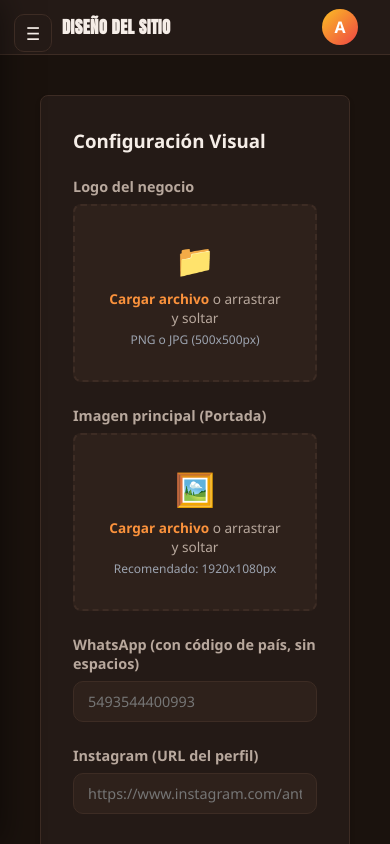
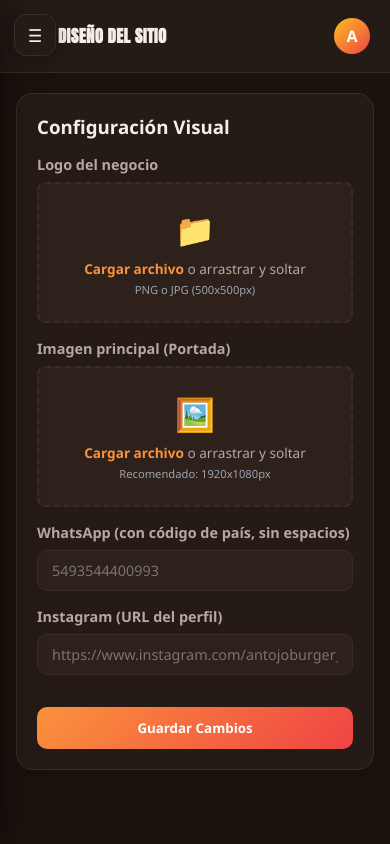
Before and after one commit to zurbriggen66/TiendaIA-hamburguesa, a React app in the folder frontend/: page /admin in a window 390 px wide. Built offline with nearby package versions, Linux system fonts and the light colour scheme; no server answers; the HTML template or start-up script is replaced by a standard one.

Commit message:
nacho sube

```diff
--- a/frontend/src/VistaNegocio/Dashboard/Dashboard.jsx
+++ b/frontend/src/VistaNegocio/Dashboard/Dashboard.jsx
@@ -93,7 +93,7 @@ export default function Dashboard() {
 
       <div className="scroll-area">
         <div className="form-card">
-          <h3 style={{marginBottom: '24px', color: 'var(--text)'}}>Configuración Visual</h3>
+          <h3 className="form-card-title">Configuración Visual</h3>
 
           <form onSubmit={guardarCambios}>
 
@@ -102,30 +102,29 @@ export default function Dashboard() {
                 <label className="form-label">Logo del negocio</label>
                 <label
                   className="upload-box upload-box-vibrante"
-                  style={{display: 'block'}}
                   onDragOver={prevenirNavegador}
                   onDrop={handleDropLogo}
                 >
                   {/* AQUÍ MOSTRAMOS LA IMAGEN EN VEZ DEL ÍCONO */}
                   {previewLogo ? (
-                    <img src={previewLogo} alt="Preview Logo" style={{ maxHeight: '100px', objectFit: 'contain', marginBottom: '12px' }} />
+                    <img src={previewLogo} alt="Preview Logo" className="upload-preview" />
                   ) : (
                     <div className="upload-icon">📁</div>
                   )}
 
                   <p className="upload-text">
                     {logo ? (
-                      <span style={{color: '#10b981', fontWeight: 'bold'}}>{logo.name}</span>
+                      <span className="upload-file-name">{logo.name}</span>
                     ) : (
                       <><span className="upload-link">Cargar archivo</span> o arrastrar y soltar</>
                     )}
                   </p>
-                  <p style={{fontSize: '0.75rem', color: '#9ca3af', marginTop: '4px'}}>PNG o JPG (500x500px)</p>
+                  <p className="upload-hint">PNG o JPG (500x500px)</p>
 
                   <input
                     type="file"
                     accept="image/png, image/jpeg"
-                    style={{display: 'none'}}
+                    className="input-file-hidden"
                     onChange={(e) => {
                       if(e.target.files && e.target.files[0]) setLogo(e.target.files[0]);
                     }}
@@ -138,30 +137,29 @@ export default function Dashboard() {
                 <label className="form-label">Imagen principal (Portada)</label>
                 <label
                   className="upload-box upload-box-vibrante"
-                  style={{display: 'block'}}
                   onDragOver={prevenirNavegador}
                   onDrop={handleDropPortada}
                 >
                   {/* AQUÍ MOSTRAMOS LA IMAGEN DE PORTADA */}
                   {previewPortada ? (
-                    <img src={previewPortada} alt="Preview Portada" style={{ maxHeight: '120px', width: '100%', objectFit: 'cover', borderRadius: '4px', marginBottom: '12px' }} />
+                    <img src={previewPortada} alt="Preview Portada" className="upload-preview upload-preview-portada" />
                   ) : (
                     <div className="upload-icon">🖼️</div>
                   )}
 
                   <p className="upload-text">
                     {portada ? (
-                      <span style={{color: '#10b981', fontWeight: 'bold'}}>{portada.name}</span>
+                      <span className="upload-file-name">{portada.name}</span>
                     ) : (
                       <><span className="upload-link">Cargar archivo</span> o arrastrar y soltar</>
                     )}
                   </p>
-                  <p style={{fontSize: '0.75rem', color: '#9ca3af', marginTop: '4px'}}>Recomendado: 1920x1080px</p>
+                  <p className="upload-hint">Recomendado: 1920x1080px</p>
 
                   <input
                     type="file"
                     accept="image/*"
-                    style={{display: 'none'}}
+                    className="input-file-hidden"
                     onChange={(e) => {
                       if(e.target.files && e.target.files[0]) setPortada(e.target.files[0]);
                     }}
@@ -192,7 +190,7 @@ export default function Dashboard() {
                 />
               </div>
 
-              <div style={{display: 'flex', justifyContent: 'flex-end', marginTop: '32px'}}>
+              <div className="form-actions-right">
                 <button type="submit" className="btn-vibrante">
                   Guardar Cambios
                 </button>
--- a/frontend/src/VistaNegocio/DashboardLayout.jsx
+++ b/frontend/src/VistaNegocio/DashboardLayout.jsx
@@ -135,7 +135,7 @@ export default function DashboardLayout() {
         </div>
 
         <div className="sidebar-footer">
-          <a href="/" className="menu-item" style={{border: '1px solid var(--border)', textAlign: 'center'}}>
+          <a href="/" className="menu-item menu-item-externa">
             👁️ Ver tienda online
           </a>
         </div>
--- a/frontend/src/VistaNegocio/Estadisticas/EstadisticasPage.jsx
+++ b/frontend/src/VistaNegocio/Estadisticas/EstadisticasPage.jsx
@@ -39,7 +39,7 @@ function GraficoVentas({ datos }) {
 
         <div className="grafico-ventas-barras">
           {marcasEje.map((m) => (
-            <div key={m} className="grafico-ventas-gridline" style={{ bottom: `${(m / maximo) * 100}%` }} />
+            <div key={m} className="grafico-ventas-gridline" style={{ '--line-offset': `${(m / maximo) * 100}%` }} />
           ))}
 
           {datos.map((d) => (
@@ -60,7 +60,7 @@ function GraficoVentas({ datos }) {
               )}
               <div
                 className={`grafico-ventas-barra ${foco === d.dia ? 'grafico-ventas-barra-activa' : ''}`}
-                style={{ height: `${Math.max((d.total / maximo) * 100, 2)}%` }}
+                style={{ '--bar-height': `${Math.max((d.total / maximo) * 100, 2)}%` }}
               />
             </button>
           ))}
@@ -154,7 +154,7 @@ export default function EstadisticasPage() {
                           <span>{p.cantidad_total} vendidos · {formatearPrecio(p.total)}</span>
                         </div>
                         <div className="ranking-barra-fondo">
-                          <div className="ranking-barra" style={{ width: `${porcentaje}%` }} />
+                          <div className="ranking-barra" style={{ '--bar-width': `${porcentaje}%` }} />
                         </div>
                       </div>
                     </div>
--- a/frontend/src/VistaNegocio/Gastos/GastoModal.jsx
+++ b/frontend/src/VistaNegocio/Gastos/GastoModal.jsx
@@ -82,7 +82,7 @@ export default function GastoModal({ insumos, onClose, onSaved }) {
           </div>
 
           <div className="form-row">
-            <div className="form-group" style={{ flex: 1 }}>
+            <div className="form-group">
               <label className="form-label">Monto</label>
               <input
                 type="number"
@@ -101,7 +101,7 @@ export default function GastoModal({ insumos, onClose, onSaved }) {
               <p className="aviso-sin-insumos">Todavía no cargaste ningún insumo. Creá uno primero para poder sumar stock.</p>
             ) : (
               <div className="form-row">
-                <div className="form-group" style={{ flex: 1 }}>
+                <div className="form-group">
                   <label className="form-label">Insumo</label>
                   <select className="input-vibrante" value={insumoId} onChange={(e) => setInsumoId(e.target.value)}>
                     {insumos.map((i) => (
@@ -109,7 +109,7 @@ export default function GastoModal({ insumos, onClose, onSaved }) {
                     ))}
                   </select>
                 </div>
-                <div className="form-group" style={{ flex: 1 }}>
+                <div className="form-group">
                   <label className="form-label">Cantidad comprada</label>
                   <input
                     type="number"
--- a/frontend/src/VistaNegocio/Pedidos/PedidoModal.jsx
+++ b/frontend/src/VistaNegocio/Pedidos/PedidoModal.jsx
@@ -83,7 +83,7 @@ export default function PedidoModal({ productos, onClose, onSaved }) {
           </div>
 
           <div className="form-row">
-            <div className="form-group" style={{ flex: 1 }}>
+            <div className="form-group">
               <label className="form-label">Teléfono (opcional)</label>
               <input
                 type="tel"
@@ -93,7 +93,7 @@ export default function PedidoModal({ productos, onClose, onSaved }) {
                 onChange={(e) => setTelefono(e.target.value)}
               />
             </div>
-            <div className="form-group" style={{ flex: 1 }}>
+            <div className="form-group">
               <label className="form-label">Entrega</label>
               <div className="tipo-entrega-selector">
                 <button type="button" className={tipoEntrega === 'retiro' ? 'activo' : ''} onClick={() => setTipoEntrega('retiro')}>
--- a/frontend/src/index.css
+++ b/frontend/src/index.css
@@ -67,19 +67,20 @@ body {
 /* === VISTA NEGOCIO (Dashboard.jsx) === */
 .dashboard-container {
   display: flex;
-  height: 100vh;
+  min-height: 100vh;
   overflow: hidden;
 }
 
 /* Barra Lateral (Sidebar) */
 .sidebar {
   width: 260px;
+  min-width: 260px;
   background-color: var(--surface);
-  border-r: 1px solid var(--border);
+  border-right: 1px solid var(--border);
   display: flex;
   flex-direction: column;
   justify-content: space-between;
-  height: 100%;
+  height: 100vh;
 }
 
 .sidebar-brand {
@@ -95,6 +96,7 @@ body {
 
 .sidebar-menu {
   padding: 24px 16px;
+  overflow-y: auto;
 }
 
 .menu-section-title {
@@ -119,6 +121,12 @@ body {
   font-weight: 500;
   margin-bottom: 4px;
   transition: background 0.2s;
+}
+
+.menu-item-externa {
+  border: 1px solid var(--border);
+  text-align: center;
+  justify-content: center;
 }
 
 .sidebar-badge {
@@ -153,14 +161,16 @@ body {
 
 /* Área de Contenido Principal */
 .main-content {
-  flex-grow: 1;
+  flex: 1 1 auto;
+  min-width: 0;
   display: flex;
   flex-direction: column;
   background-color: var(--bg);
+  overflow: hidden;
 }
 
 .main-header {
-  height: 64px;
+  min-height: 64px;
   background-color: var(--surface);
   border-bottom: 1px solid var(--border);
   display: flex;
@@ -196,7 +206,12 @@ body {
   display: none;
 }
 
-@media (max-width: 700px) {
+@media (max-width: 768px) {
+  .dashboard-container {
+    flex-direction: column;
+    overflow-y: auto;
+  }
+
   .sidebar-toggle-mobil {
     display: flex;
     align-items: center;
@@ -205,14 +220,15 @@ body {
     top: 14px;
     left: 14px;
     z-index: 210;
-    width: 38px;
-    height: 38px;
-    border-radius: 10px;
+    width: 42px;
+    height: 42px;
+    border-radius: 12px;
     border: 1px solid var(--border);
     background: var(--surface);
     color: var(--text);
     font-size: 1.1rem;
     cursor: pointer;
+    box-shadow: 0 6px 18px rgba(0, 0, 0, 0.25);
   }
 
   .sidebar-backdrop {
@@ -227,6 +243,8 @@ body {
     position: fixed;
     top: 0;
     left: 0;
+    width: min(82vw, 280px);
+    min-width: 0;
     height: 100vh;
     z-index: 200;
     transform: translateX(-100%);
@@ -238,8 +256,12 @@ body {
     transform: translateX(0);
   }
 
+  .main-content {
+    overflow: auto;
+  }
+
   .main-header {
-    padding-left: 62px;
+    padding: 18px 20px 18px 58px;
   }
 
   .main-header h2 {
@@ -250,7 +272,7 @@ body {
   }
 
   .scroll-area {
-    padding: 20px 16px;
+    padding: 20px 16px 24px;
   }
 
   .form-card {
@@ -319,11 +341,56 @@ body {
   font-weight: 600;
 }
 
+.upload-file-name {
+  color: #10b981;
+  font-weight: 700;
+  display: inline-block;
+  word-break: break-word;
+}
+
+.upload-hint {
+  font-size: 0.75rem;
+  color: #9ca3af;
+  margin-top: 4px;
+}
+
+.form-card-title {
+  margin-bottom: 24px;
+  color: var(--text);
+}
+
 /* === VISTA NEGOCIO - PRODUCTOS (ProductosPage.jsx) === */
 .productos-page {
   display: flex;
   flex-direction: column;
   height: 100%;
+}
+
+.upload-box {
+  display: block;
+}
+
+.upload-preview {
+  max-height: 100px;
+  width: 100%;
+  object-fit: contain;
+  margin-bottom: 12px;
+  border-radius: 8px;
+}
+
+.upload-preview-portada {
+  max-height: 120px;
+  object-fit: cover;
+}
+
+.input-file-hidden {
+  display: none;
+}
+
+.form-actions-right {
+  display: flex;
+  justify-content: flex-end;
+  margin-top: 32px;
 }
 
 /* Barra de chips de categoría */
@@ -606,8 +673,7 @@ body {
 .modal-card {
   background: var(--surface);
   border-radius: 20px;
-  width: 100%;
-  max-width: 480px;
+  width: min(100%, 480px);
   max-height: 90vh;
   overflow-y: auto;
   padding: 28px;
@@ -647,9 +713,115 @@ body {
   margin-top: 24px;
 }
 
+@media (max-width: 768px) {
+  .scroll-area {
+    padding: 20px 16px 28px;
+  }
+
+  .form-card-title {
+    margin-bottom: 16px;
+  }
+
+  .upload-hint {
+    font-size: 0.7rem;
+  }
+
+  .grafico-ventas {
+    padding: 16px 12px 10px;
+  }
+
+  .grafico-ventas-plot {
+    height: 200px;
+    gap: 8px;
+  }
+
+  .grafico-ventas-ejeY {
+    font-size: 0.64rem;
+  }
+
+  .grafico-ventas-ejeX {
+    margin-left: calc(4ch + 8px);
+    gap: 4px;
+  }
+
+  .grafico-ventas-ejeX span {
+    font-size: 0.62rem;
+  }
+
+  .ranking-nombre-linea {
+    flex-direction: column;
+    align-items: flex-start;
+    gap: 4px;
+  }
+
+  .ranking-nombre-linea span {
+    white-space: normal;
+  }
+
+  .impresion-switch-fila {
+    flex-direction: column;
+    align-items: stretch;
+  }
+
+  .impresion-prueba {
+    display: flex;
+    flex-direction: column;
+    gap: 8px;
+  }
+
+  .form-card {
+    padding: 20px;
+    max-width: none;
+    border-radius: 16px;
+  }
+
+  .form-row {
+    flex-direction: column;
+    gap: 12px;
+  }
+
+  .form-group {
+    margin-bottom: 16px;
+  }
+
+  .upload-box {
+    padding: 24px 16px;
+  }
+
+  .modal-overlay {
+    padding: 12px;
+    align-items: flex-start;
+  }
+
+  .modal-card {
+    padding: 20px;
+    border-radius: 16px;
+  }
+
+  .modal-actions {
+    flex-direction: column-reverse;
+  }
+
+  .modal-actions > * {
+    width: 100%;
+  }
+
+  .form-actions-right {
+    justify-content: stretch;
+  }
+
+  .form-actions-right > * {
+    width: 100%;
+  }
+}
+
 .form-row {
   display: flex;
   gap: 16px;
+}
+
+.form-row .form-group {
+  flex: 1 1 0;
 }
 
 .input-vibrante {
@@ -743,6 +915,106 @@ body {
   display: grid;
   grid-template-columns: repeat(auto-fill, minmax(280px, 1fr));
   gap: 24px;
+}
+
+@media (max-width: 768px) {
+  .productos-grid,
+  .pedidos-grid {
+    grid-template-columns: 1fr;
+    gap: 16px;
+  }
+
+  .categorias-bar {
+    flex-wrap: wrap;
+    gap: 8px;
+    padding-bottom: 10px;
+    margin-bottom: 20px;
+  }
+
+  .chip-categoria {
+    padding: 8px 12px;
+  }
+
+  .producto-footer {
+    flex-direction: column;
+    align-items: flex-start;
+    gap: 10px;
+  }
+
+  .pedido-card-header {
+    flex-direction: column;
+    align-items: flex-start;
+  }
+
+  .pedido-card-header-derecha {
+    width: 100%;
+    justify-content: flex-start;
+  }
+
+  .pedido-acciones-estado {
+    flex-direction: column;
+    align-items: stretch;
+  }
+
+  .btn-siguiente-estado {
+    width: 100%;
+  }
+
+  .pedido-fila {
+    flex-direction: column;
+    align-items: stretch;
+  }
+
+  .pedido-fila-cantidad {
+    width: 100%;
+  }
+
+  .tipo-entrega-selector {
+    flex-direction: column;
+    gap: 8px;
+  }
+
+  .resumen-grid {
+    grid-template-columns: repeat(2, minmax(0, 1fr));
+    gap: 12px;
+  }
+
+  .stock-grid {
+    grid-template-columns: repeat(2, minmax(0, 1fr));
+    gap: 12px;
+  }
+
+  .gasto-fila {
+    grid-template-columns: 1fr;
+    gap: 10px;
+  }
+
+  .gasto-fila-borrar {
+    justify-self: start;
+  }
+
+  .tabs-bar {
+    flex-wrap: wrap;
+    gap: 6px;
+    overflow-x: auto;
+  }
+
+  .tab-boton {
+    padding: 8px 12px;
+  }
+
+  .pedido-total-estimado {
+    flex-direction: column;
+    align-items: flex-start;
+    gap: 4px;
+  }
+}
+
+@media (max-width: 480px) {
+  .resumen-grid,
+  .stock-grid {
+    grid-template-columns: 1fr;
+  }
 }
 
 .pedido-card {
@@ -1894,6 +2166,7 @@ body {
   right: 0;
   height: 1px;
   background: var(--border);
+  bottom: var(--line-offset, 0%);
 }
 
 .grafico-ventas-barra-slot {
@@ -1912,6 +2185,7 @@ body {
 .grafico-ventas-barra {
   width: 100%;
   max-width: 24px;
+  height: var(--bar-height, 0%);
   background: #f97316;
   border-radius: 4px 4px 0 0;
   transition: background 0.15s;
@@ -2014,6 +2288,7 @@ body {
 
 .ranking-barra {
   height: 100%;
+  width: var(--bar-width, 0%);
   background: linear-gradient(90deg, #fb923c, #ef4444);
   border-radius: 999px;
 }
```
Also changed, not shown: frontend/src/VistaNegocio/Combos/ComboModal.jsx (+3 -4 lines), frontend/src/VistaNegocio/Productos/CategoriaModal.jsx (+3 -4 lines), frontend/src/VistaNegocio/Productos/ProductoModal.jsx (+5 -6 lines), frontend/src/App.css (line endings or trailing spaces), 1 other file (tests, documents, lock files or other folders).
